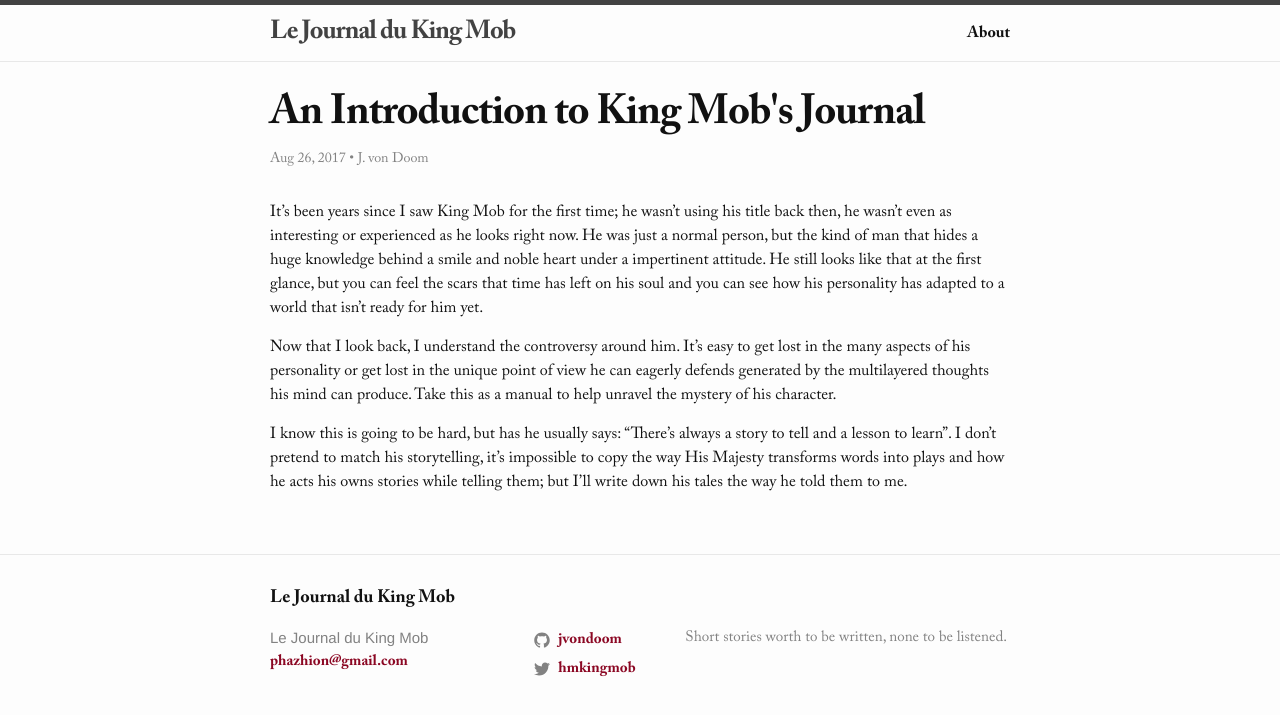
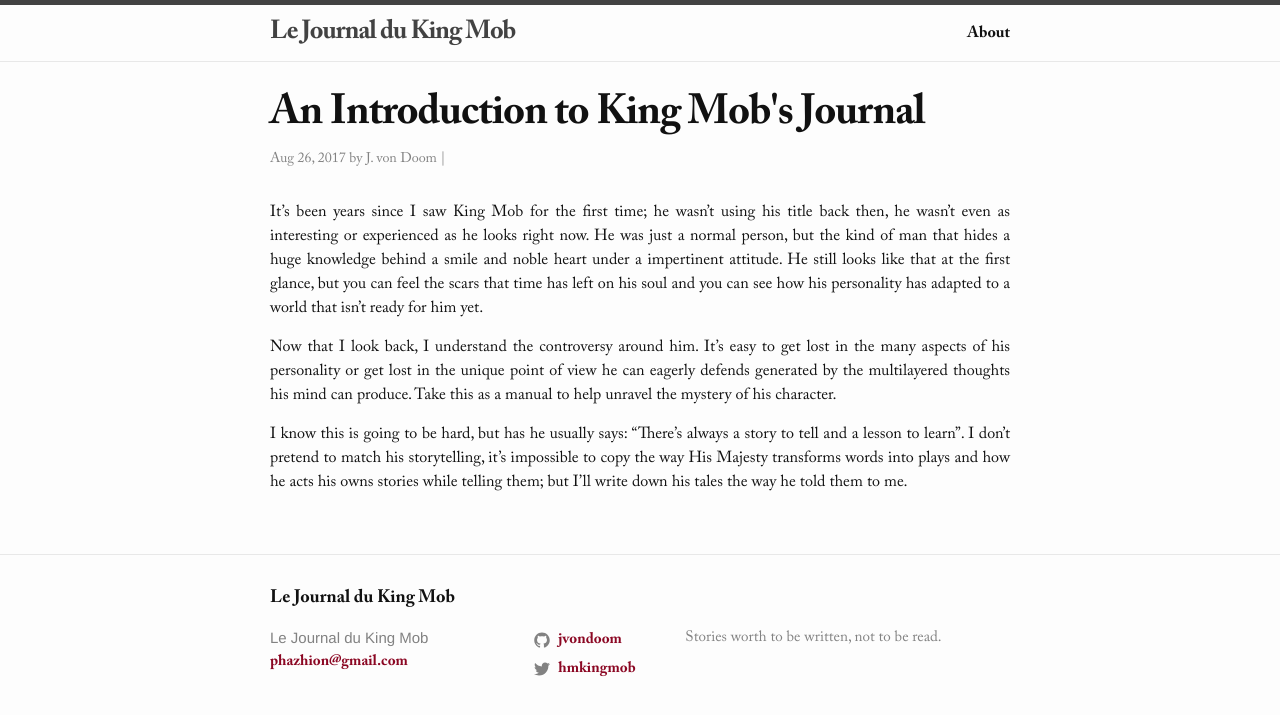
Before and after one commit to jvondoom/king-mob, a Jekyll site: the page built from _posts/2017-08-26-an-introduction-to-the-King-of-the-Mob.md, in a window 1280 px wide. Shown: the top 715 px of the page. Built offline with Jekyll 4.4.1, drawn with Linux system fonts in a browser that asks for light colours.

Commit message:
Changes to blog style and structure

```diff
--- a/_config.yml
+++ b/_config.yml
@@ -16,18 +16,16 @@
 title: Le Journal du King Mob
 email: phazhion@gmail.com
 description: > # this means to ignore newlines until "baseurl:"
-  Short stories worth to be written, none to be listened.
-baseurl: "" # the subpath of your site, e.g. /blog
-url: "" # the base hostname & protocol for your site, e.g. http://example.com
+  Stories worth to be written, not to be read.
+baseurl: "/" # the subpath of your site, e.g. /blog
+url: "http://kingmob.org" # the base hostname & protocol for your site, e.g. http://example.com
 twitter_username: hmkingmob
 github_username:  jvondoom
 
 # Build settings
 markdown: kramdown
-# theme: minima
 plugins:
   - jekyll-feed
-# destination: _deploy
 
 # Exclude from processing.
 # The following items will not be processed, by default. Create a custom list
@@ -40,3 +38,4 @@ plugins:
 #   - vendor/cache/
 #   - vendor/gems/
 #   - vendor/ruby/
+permalink: /blog/:year/:month/:day/:title
--- a/_layouts/post.html
+++ b/_layouts/post.html
@@ -11,8 +11,13 @@ layout: default
         {{ page.date | date: date_format }}
       </time>
       {% if page.author %}
-        • <span itemprop="author" itemscope itemtype="http://schema.org/Person"><span itemprop="name">{{ page.author }}</span></span>
-      {% endif %}</p>
+        by <span itemprop="author" itemscope itemtype="http://schema.org/Person"><span itemprop="name">{{ page.author }}</span></span>
+      {% endif %}
+      |
+      {% if page.categories %}
+        <span itemprop="category">{{ page.categories }}</span>
+      {% endif %}
+    </p>
   </header>
 
   <div class="post-content" itemprop="articleBody">
--- a/styles/core/_variables.scss
+++ b/styles/core/_variables.scss
@@ -13,3 +13,5 @@ $font-italic: 'ACaslonPro-Italic';
 // Please use http://chir.ag/projects/name-that-color/#6195ED as reference for the colors name
 
 $color-monarch: #8b0723;
+$color-dove-grey: #666;
+$color-gradient-end: rgba(255,255,255,0);
--- /dev/null
+++ b/styles/helpers/_utils.scss
@@ -0,0 +1,9 @@
+.text-separator {
+  background-image: linear-gradient(to right, $color-dove-grey 33.33333%, $color-gradient-end 0%);
+  background-position: top;
+  background-repeat: repeat-x;
+  background-size: 3px 1px;
+  border: 0;
+  height: 1px;
+  margin: 25px 0 20px;
+}
--- /dev/null
+++ b/styles/layout/_post.scss
@@ -0,0 +1,5 @@
+.page-content {
+  p {
+    text-align: justify;
+  }
+}
--- a/styles/styles.scss
+++ b/styles/styles.scss
@@ -1,11 +1,15 @@
 $icon-font-path: '../fonts/';
 
-//Site Variables
+// Site Variables
 @import '../styles/core/variables';
 
-//Custom Helpers
+// Custom Helpers
 @import '../styles/helpers/mixins';
+@import '../styles/helpers/utils';
 
 // Core
 @import '../styles/core/fonts';
 @import '../styles/core/typo';
+
+// Layout
+@import '../styles/layout/post';
```
